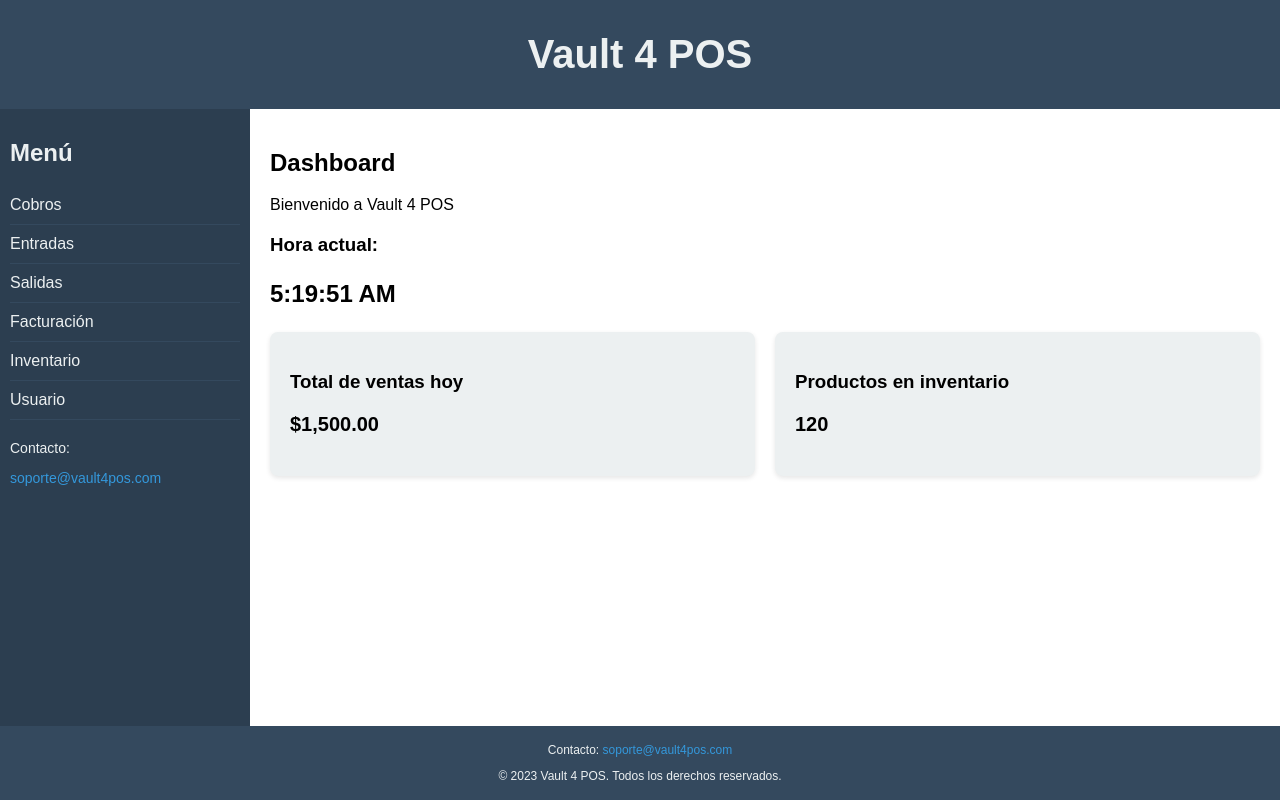
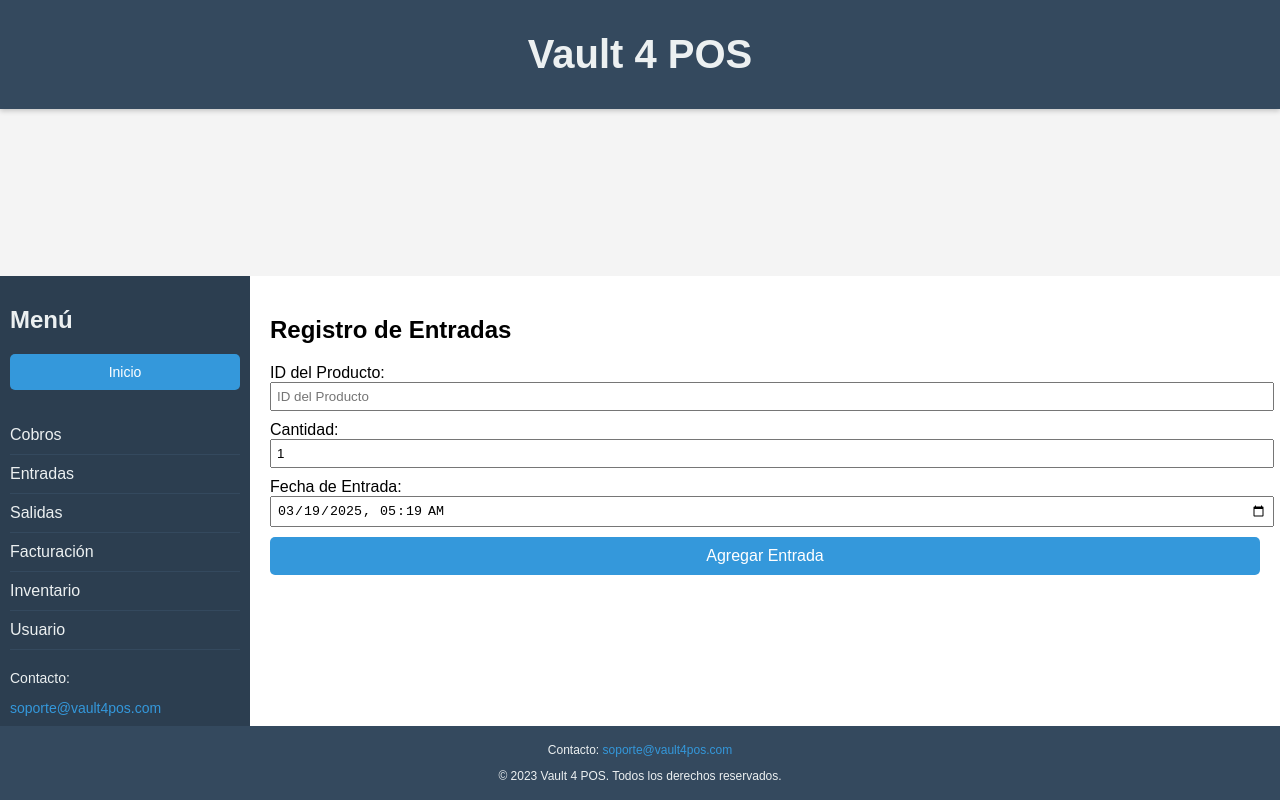
Before and after one commit to KiraTrash/posSa, a React (Create React App) app: page / in a window 1280 px wide. Both pictures are taken after a click on the item "Entradas". Built offline with nearby package versions, Linux system fonts and the light colour scheme.

Commit message:
ultimos cambios

```diff
--- a/src/App.jsx
+++ b/src/App.jsx
@@ -5,6 +5,7 @@ import Main from "./components/Main";
 import Footer from "./components/Footer";
 import Dashboard from "./components/Dashboard"; // Importa el componente Dashboard
 import Cobros from "./components/Cobros"; // Importa el componente Cobros
+import Entradas from "./components/Entradas"; // Importa el componente Entradas
 import "./styles.css";
 
 const App = () => {
@@ -23,6 +24,8 @@ const App = () => {
         return <Dashboard />;
       case "cobros":
         return <Cobros />;
+      case "entradas":
+        return <Entradas />; // Vista de Entradas
       default:
         return <Dashboard />;
     }
@@ -31,8 +34,7 @@ const App = () => {
   return (
     <div className="grid-container">
       <Header />
-      <Sidebar onViewChange={handleViewChange} />{" "}
-      {/* Pasamos la función para cambiar la vista */}
+      <Sidebar onViewChange={handleViewChange} /> {/* Pasamos la función para cambiar la vista */}
       <Main>{renderView()}</Main> {/* Renderizamos la vista actual */}
       <Footer />
     </div>
--- /dev/null
+++ b/src/components/Entradas.jsx
@@ -0,0 +1,118 @@
+import React, { useState } from "react";
+
+const Entradas = () => {
+  // Estado para manejar los datos del formulario
+  const [idProducto, setIdProducto] = useState("");
+  const [cantidad, setCantidad] = useState(1);
+  const [fechaEntrada, setFechaEntrada] = useState(new Date().toISOString().slice(0, 16)); // Fecha y hora actual
+
+  // Función para manejar el envío del formulario
+  const handleSubmit = async (e) => {
+    e.preventDefault();
+
+    // Validar que los campos no estén vacíos
+    if (!idProducto || !cantidad || !fechaEntrada) {
+      alert("Por favor, completa todos los campos.");
+      return;
+    }
+
+    // Crear el objeto con los datos de la entrada
+    const entrada = {
+      id_producto: idProducto,
+      cantidad: cantidad,
+      fecha_entrada: fechaEntrada,
+    };
+
+    try {
+      // Enviar los datos a la API (simulado aquí)
+      const response = await fetch("http://localhost:5000/api/entradas", {
+        method: "POST",
+        headers: {
+          "Content-Type": "application/json",
+        },
+        body: JSON.stringify(entrada),
+      });
+
+      if (response.ok) {
+        alert("Entrada registrada exitosamente.");
+        // Limpiar el formulario
+        setIdProducto("");
+        setCantidad(1);
+        setFechaEntrada(new Date().toISOString().slice(0, 16));
+      } else {
+        alert("Error al registrar la entrada.");
+      }
+    } catch (error) {
+      console.error("Error:", error);
+      alert("Error al conectar con el servidor.");
+    }
+  };
+
+  return (
+    <div>
+      <h2>Registro de Entradas</h2>
+
+      {/* Formulario para agregar entradas */}
+      <form onSubmit={handleSubmit} style={{ marginBottom: "20px" }}>
+        <div style={{ display: "flex", flexDirection: "column", gap: "10px" }}>
+          {/* Campo: ID del Producto */}
+          <label>
+            ID del Producto:
+            <input
+              type="number"
+              placeholder="ID del Producto"
+              value={idProducto}
+              onChange={(e) => setIdProducto(e.target.value)}
+              required
+              style={{ padding: "5px", width: "100%" }}
+            />
+          </label>
+
+          {/* Campo: Cantidad */}
+          <label>
+            Cantidad:
+            <input
+              type="number"
+              placeholder="Cantidad"
+              value={cantidad}
+              onChange={(e) => setCantidad(e.target.value)}
+              min="1"
+              required
+              style={{ padding: "5px", width: "100%" }}
+            />
+          </label>
+
+          {/* Campo: Fecha de Entrada */}
+          <label>
+            Fecha de Entrada:
+            <input
+              type="datetime-local"
+              value={fechaEntrada}
+              onChange={(e) => setFechaEntrada(e.target.value)}
+              required
+              style={{ padding: "5px", width: "100%" }}
+            />
+          </label>
+
+          {/* Botón de Agregar */}
+          <button
+            type="submit"
+            style={{
+              padding: "10px",
+              background: "#3498db",
+              color: "#fff",
+              border: "none",
+              borderRadius: "5px",
+              cursor: "pointer",
+              fontSize: "16px",
+            }}
+          >
+            Agregar Entrada
+          </button>
+        </div>
+      </form>
+    </div>
+  );
+};
+
+export default Entradas;
--- a/src/components/Sidebar.jsx
+++ b/src/components/Sidebar.jsx
@@ -11,6 +11,29 @@ const Sidebar = ({ onViewChange }) => {
   return (
     <aside className="sidebar">
       <h2>Menú</h2>
+
+      {/* Botón de Inicio */}
+      <button
+        onClick={() => handleMenuItemClick("dashboard")} // Navegar al Dashboard
+        style={{
+          width: "100%",
+          background: "#3498db",
+          color: "#fff",
+          border: "none",
+          padding: "10px",
+          borderRadius: "5px",
+          cursor: "pointer",
+          fontSize: "14px",
+          marginBottom: "10px",
+          transition: "background 0.3s ease",
+        }}
+        onMouseEnter={(e) => (e.target.style.background = "#2980b9")}
+        onMouseLeave={(e) => (e.target.style.background = "#3498db")}
+      >
+        Inicio
+      </button>
+
+      {/* Lista de opciones del menú */}
       <ul style={{ listStyle: "none", padding: 0 }}>
         {[
           "Cobros",
@@ -36,6 +59,8 @@ const Sidebar = ({ onViewChange }) => {
           </li>
         ))}
       </ul>
+
+      {/* Sección de contacto */}
       <div style={{ marginTop: "20px", fontSize: "14px" }}>
         <p>Contacto:</p>
         <a
--- a/src/styles.css
+++ b/src/styles.css
@@ -8,6 +8,7 @@ body {
   display: grid;
   grid-template-areas:
     "header header"
+    "navbar navbar" /* Agrega el Navbar */
     "sidebar main"
     "footer footer";
   grid-template-columns: 250px 1fr; /* Sidebar fijo de 250px, Main ocupa el resto */
```
Also changed, not shown: 1 other file (tests, documents, lock files or other folders).
